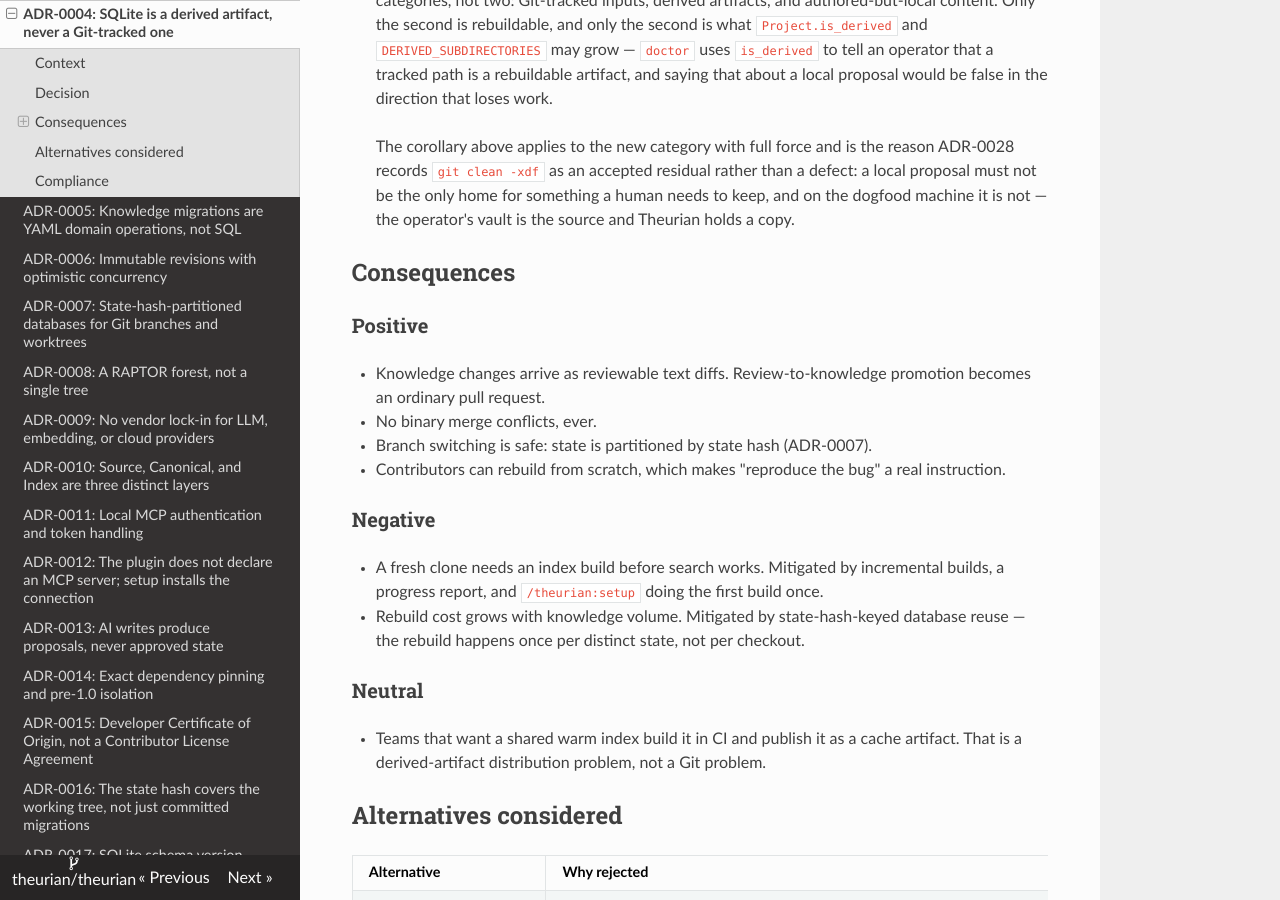
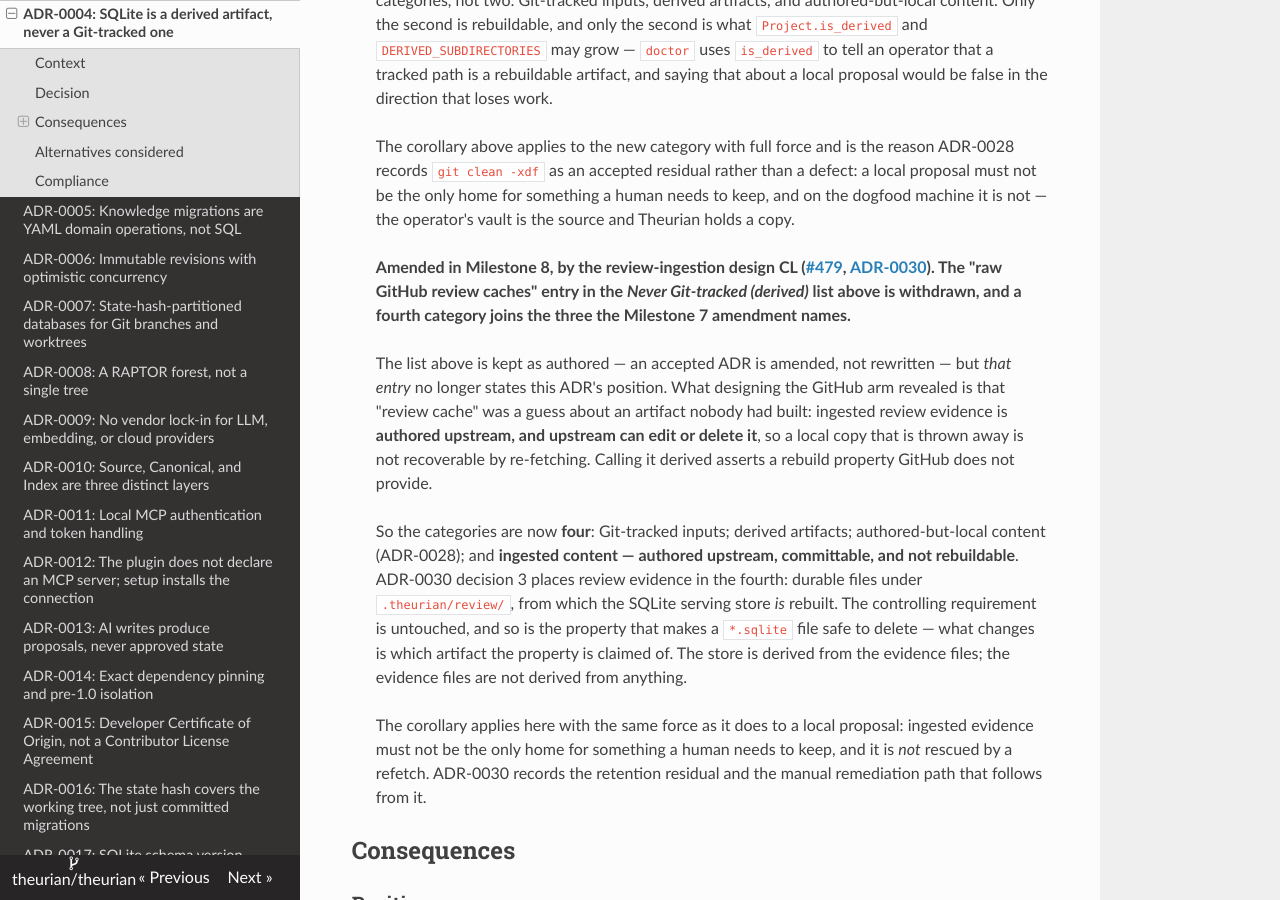
Before and after one commit to theurian/theurian, an MkDocs documentation site: the page built from docs/adr/0004-sqlite-is-a-derived-artifact.md, in a window 1280 px wide and 900 px high, scrolled down 1750 px. Built offline with MkDocs 1.6.1, drawn with Linux system fonts in a browser that asks for light colours.

Commit message:
docs(adr): amend ADR-0004 for ingested content that is not rebuildable
ADR-0004's "Never Git-tracked (derived)" list names "raw GitHub review
caches", which is the opposite of ADR-0030 decision 3: ingested review
evidence is authored upstream, upstream can edit or delete it, and a
discarded local copy is not recoverable by re-fetching.

The list is kept as authored and the entry is withdrawn by an in-place
amendment, following the Milestone 7 block's precedent. A fourth category
joins the three that block names: ingested content — authored upstream,
committable, not rebuildable. The controlling requirement is untouched;
what changes is which artifact the rebuild property is claimed of.

Review-Finding: code-review HIGH — ADR-0004's never-tracked list still named raw GitHub review caches, contradicting the new decision while only the downstream echo was corrected
Signed-off-by: Takehide Uchida <utchy@graphnote-design.com>

```diff
--- a/docs/adr/0004-sqlite-is-a-derived-artifact.md
+++ b/docs/adr/0004-sqlite-is-a-derived-artifact.md
@@ -79,6 +79,36 @@ through a migration — not rescued from a git-ignored directory.
 > a defect: a local proposal must not be the only home for something a human
 > needs to keep, and on the dogfood machine it is not — the operator's vault is
 > the source and Theurian holds a copy.
+
+> **Amended in Milestone 8, by the review-ingestion design CL
+> ([#479](https://github.com/theurian/theurian/issues/479),
+> [ADR-0030](0030-github-review-ingestion-spawns-gh.md)). The
+> "raw GitHub review caches" entry in the *Never Git-tracked (derived)* list
+> above is withdrawn, and a fourth category joins the three the Milestone 7
+> amendment names.**
+>
+> The list above is kept as authored — an accepted ADR is amended, not
+> rewritten — but *that entry* no longer states this ADR's position. What
+> designing the GitHub arm revealed is that "review cache" was a guess about an
+> artifact nobody had built: ingested review evidence is **authored upstream,
+> and upstream can edit or delete it**, so a local copy that is thrown away is
+> not recoverable by re-fetching. Calling it derived asserts a rebuild property
+> GitHub does not provide.
+>
+> So the categories are now **four**: Git-tracked inputs; derived artifacts;
+> authored-but-local content (ADR-0028); and **ingested content — authored
+> upstream, committable, and not rebuildable**. ADR-0030 decision 3 places
+> review evidence in the fourth: durable files under `.theurian/review/`, from
+> which the SQLite serving store *is* rebuilt. The controlling requirement is
+> untouched, and so is the property that makes a `*.sqlite` file safe to
+> delete — what changes is which artifact the property is claimed of. The store
+> is derived from the evidence files; the evidence files are not derived from
+> anything.
+>
+> The corollary applies here with the same force as it does to a local
+> proposal: ingested evidence must not be the only home for something a human
+> needs to keep, and it is *not* rescued by a refetch. ADR-0030 records the
+> retention residual and the manual remediation path that follows from it.
 
 ## Consequences
 
```
